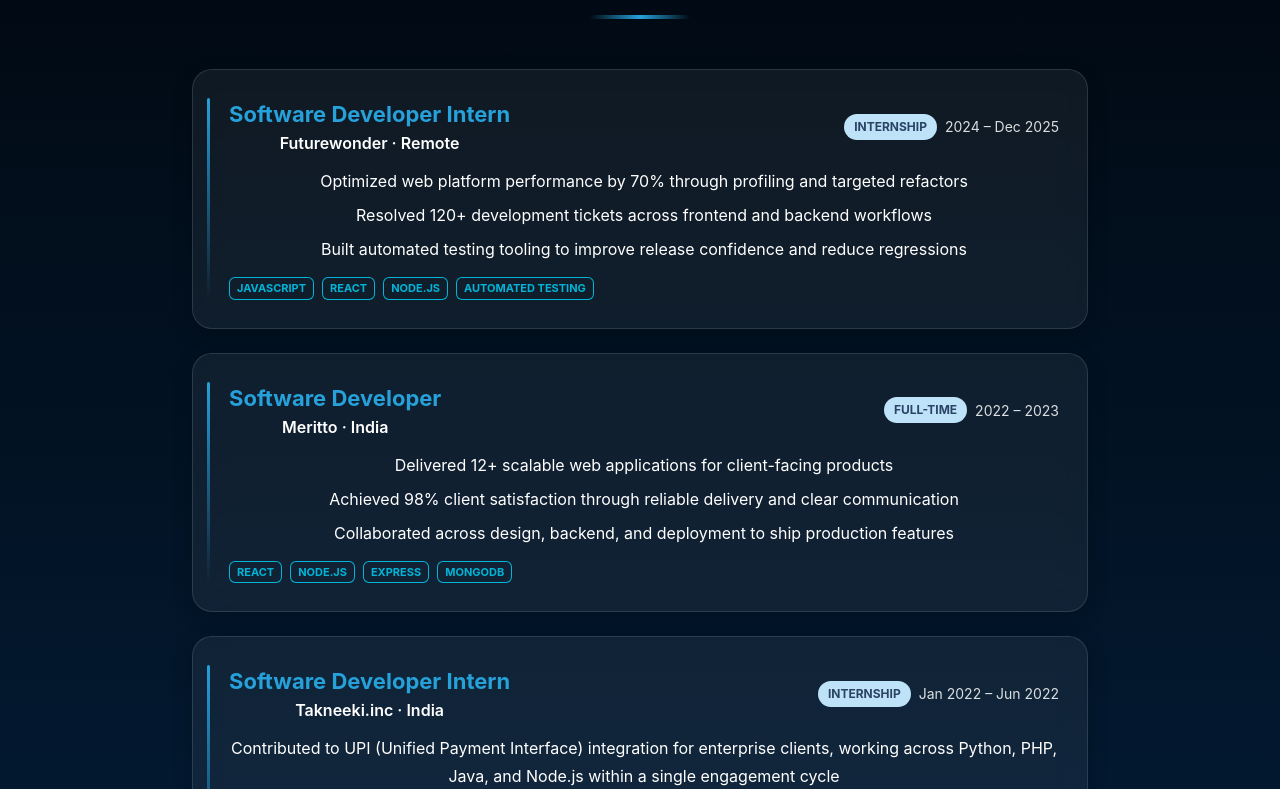
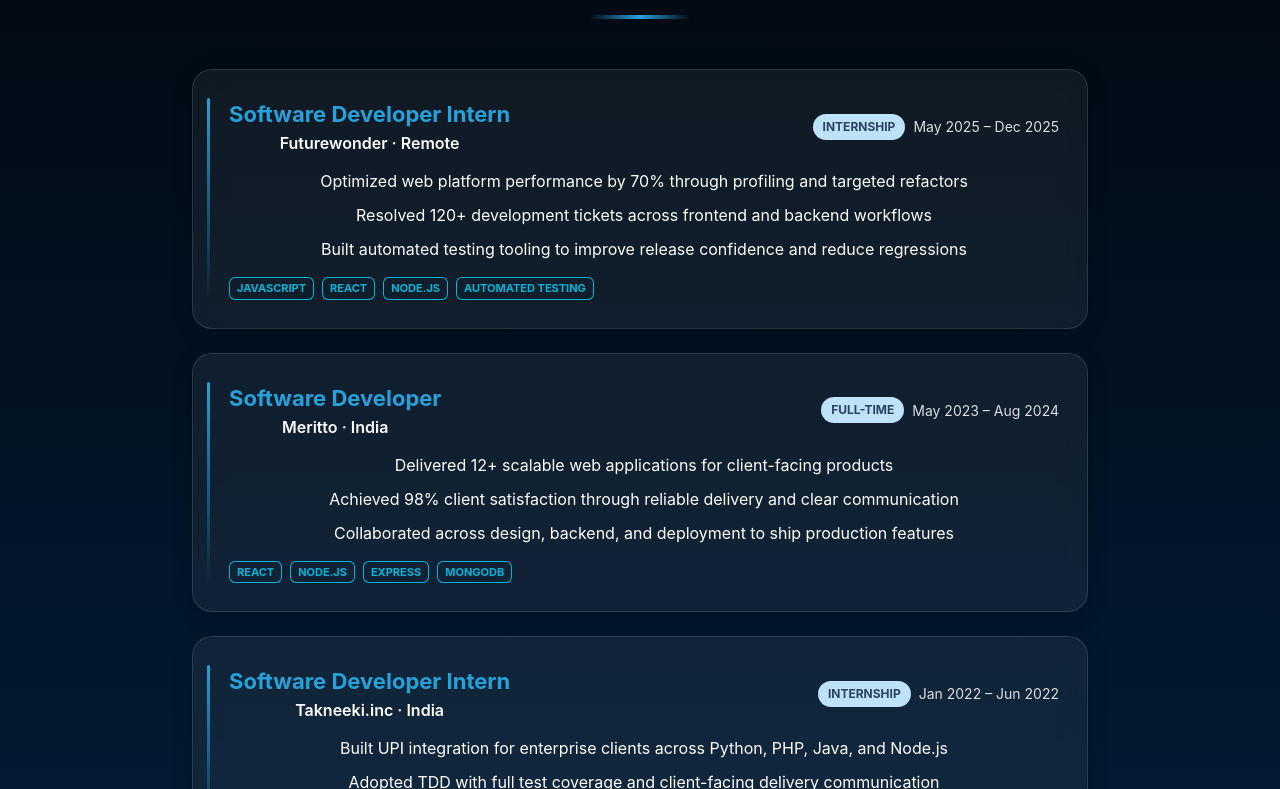
Before and after one commit to zeeshani26/zeeshani26.github.io, a React (Create React App) app in the folder portfolio/: page / in a window 1280 px wide. Shown: the part 2451-3240 px from the top of the page. Built offline with nearby package versions, Linux system fonts and the light colour scheme; a web font is replaced by a local one.

Commit message:
Added New Project

```diff
--- a/portfolio/src/constants/experience.js
+++ b/portfolio/src/constants/experience.js
@@ -3,7 +3,7 @@
     title: "Software Developer Intern",
     company: "Futurewonder",
     location: "Remote",
-    period: "2024 – Dec 2025",
+    period: "May 2025 – Dec 2025",
     type: "Internship",
     highlights: [
       "Optimized web platform performance by 70% through profiling and targeted refactors",
@@ -16,7 +16,7 @@
     title: "Software Developer",
     company: "Meritto",
     location: "India",
-    period: "2022 – 2023",
+    period: "May 2023 – Aug 2024",
     type: "Full-time",
     highlights: [
       "Delivered 12+ scalable web applications for client-facing products",
@@ -32,8 +32,8 @@
     period: "Jan 2022 – Jun 2022",
     type: "Internship",
     highlights: [
-      "Contributed to UPI (Unified Payment Interface) integration for enterprise clients, working across Python, PHP, Java, and Node.js within a single engagement cycle",
-      "Adopted TDD practices from the ground up, wrote test coverage for all implemented features, and communicated directly with clients during final delivery stages",
+      "Built UPI integration for enterprise clients across Python, PHP, Java, and Node.js",
+      "Adopted TDD with full test coverage and client-facing delivery communication",
     ],
     tech: ["Python", "PHP", "Java", "Node.js", "TDD", "UPI"],
   },
```
